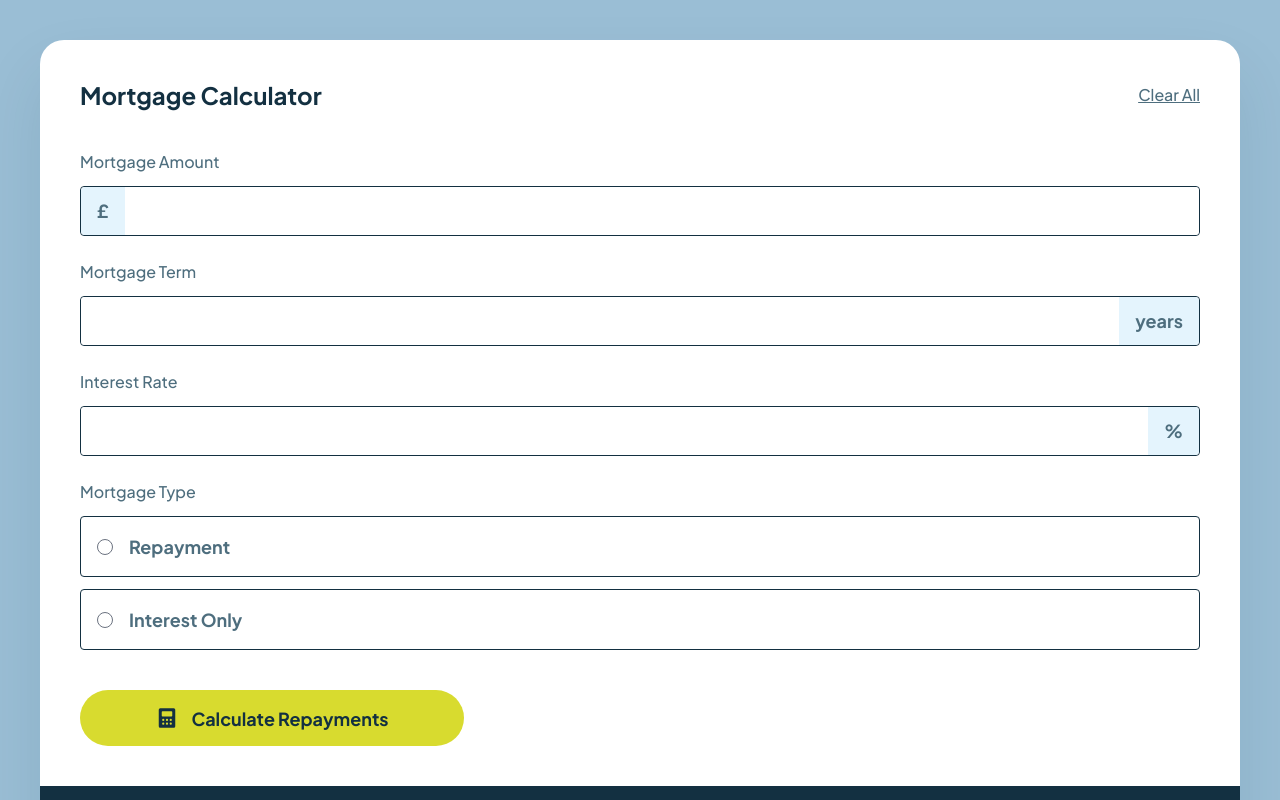
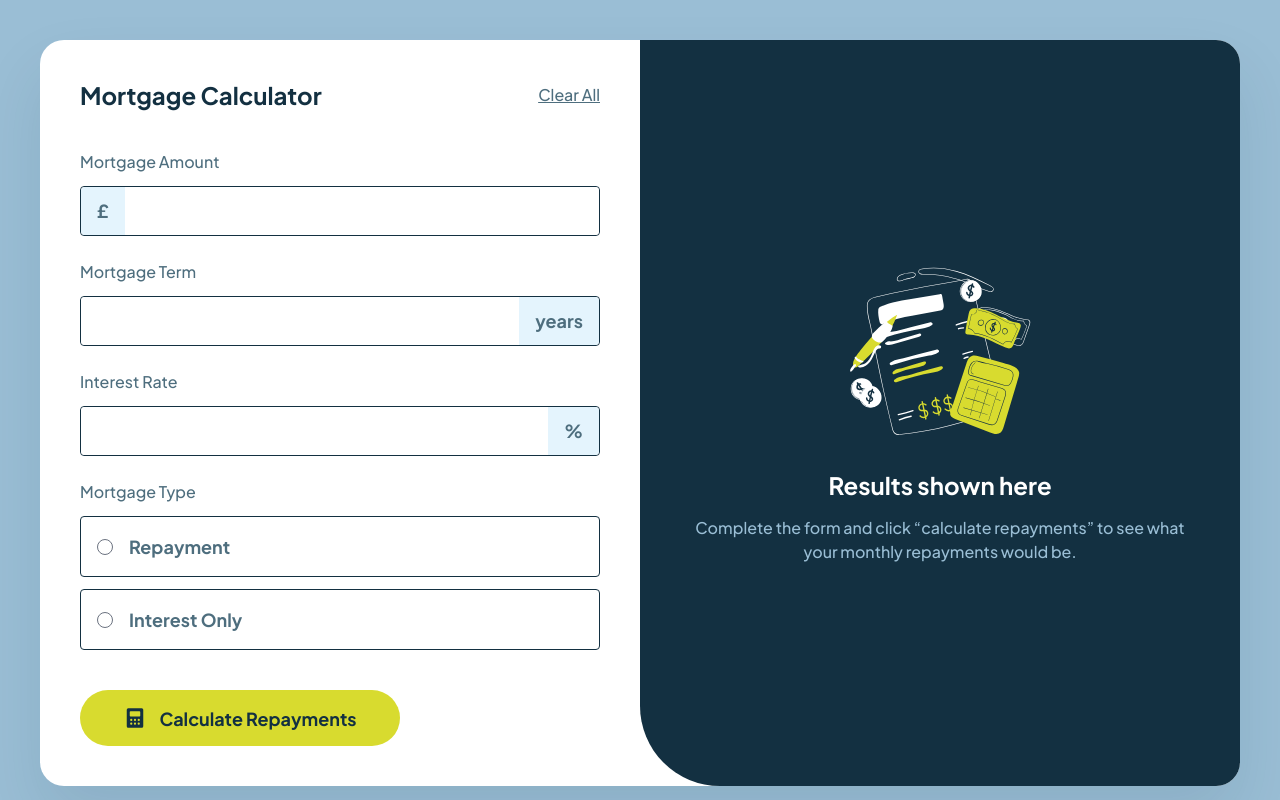
Before and after one commit to jonhenrikaavitsland/fM-mortgage-repayment-calculator, a website built with Vite: page index.html in a window 1280 px wide. Shown: the top 800 px of the page. Built offline with nearby package versions, Linux system fonts and the light colour scheme.

Commit message:
desktop styles

```diff
--- a/index.html
+++ b/index.html
@@ -19,9 +19,9 @@
   </head>
   <body>
     <div class="sm:p-10 sm:bg-slate-300">
-      <div class="shadow-customShadow rounded-3xl">
+      <div class="shadow-customShadow rounded-3xl lg:flex sm:bg-white">
         <div
-          class="py-8 px-6 sm:p-10 flex flex-col gap-6 sm:gap-10 sm:bg-white rounded-tr-3xl rounded-tl-3xl"
+          class="py-8 px-6 sm:p-10 flex flex-col gap-6 sm:gap-10 rounded-tr-3xl rounded-tl-3xl lg:w-1/2"
         >
           <section class="flex flex-col gap-2 sm:flex-row">
             <h1
@@ -107,7 +107,7 @@
                   >
                 </div>
               </div>
-              <div class="flex justify-center sm:justify-start sm:pt-4">
+              <div class="flex justify-center sm:justify-start sm:pt-4 sm:w-80">
                 <button
                   type="submit"
                   class="bg-lime flex rounded-full px-8 h-14 text-slate-900 items-center justify-center gap-3 text-[1.125rem] font-bold w-full max-w-sm"
@@ -126,7 +126,7 @@
           </form>
         </div>
         <section
-          class="bg-slate-900 py-8 px-6 sm:p-10 flex flex-col gap-4 rounded-bl-3xl rounded-br-3xl"
+          class="bg-slate-900 py-8 px-6 sm:p-10 flex flex-col gap-4 rounded-bl-3xl rounded-br-3xl lg:w-1/2 lg:rounded-tr-3xl lg:rounded-bl-[80px] lg:justify-center"
         >
           <img
             src="./src/assets/images/illustration-empty.svg"
```
